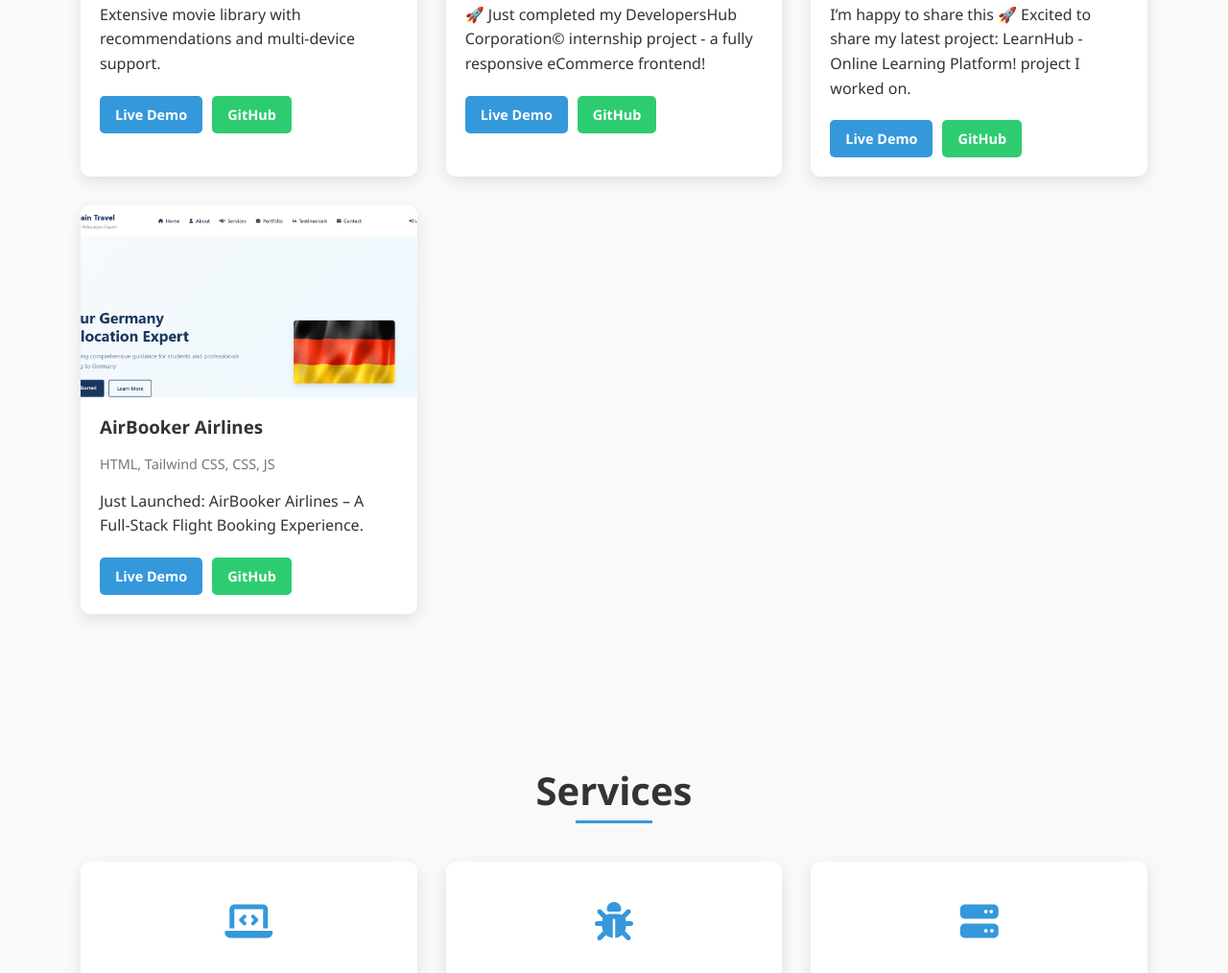
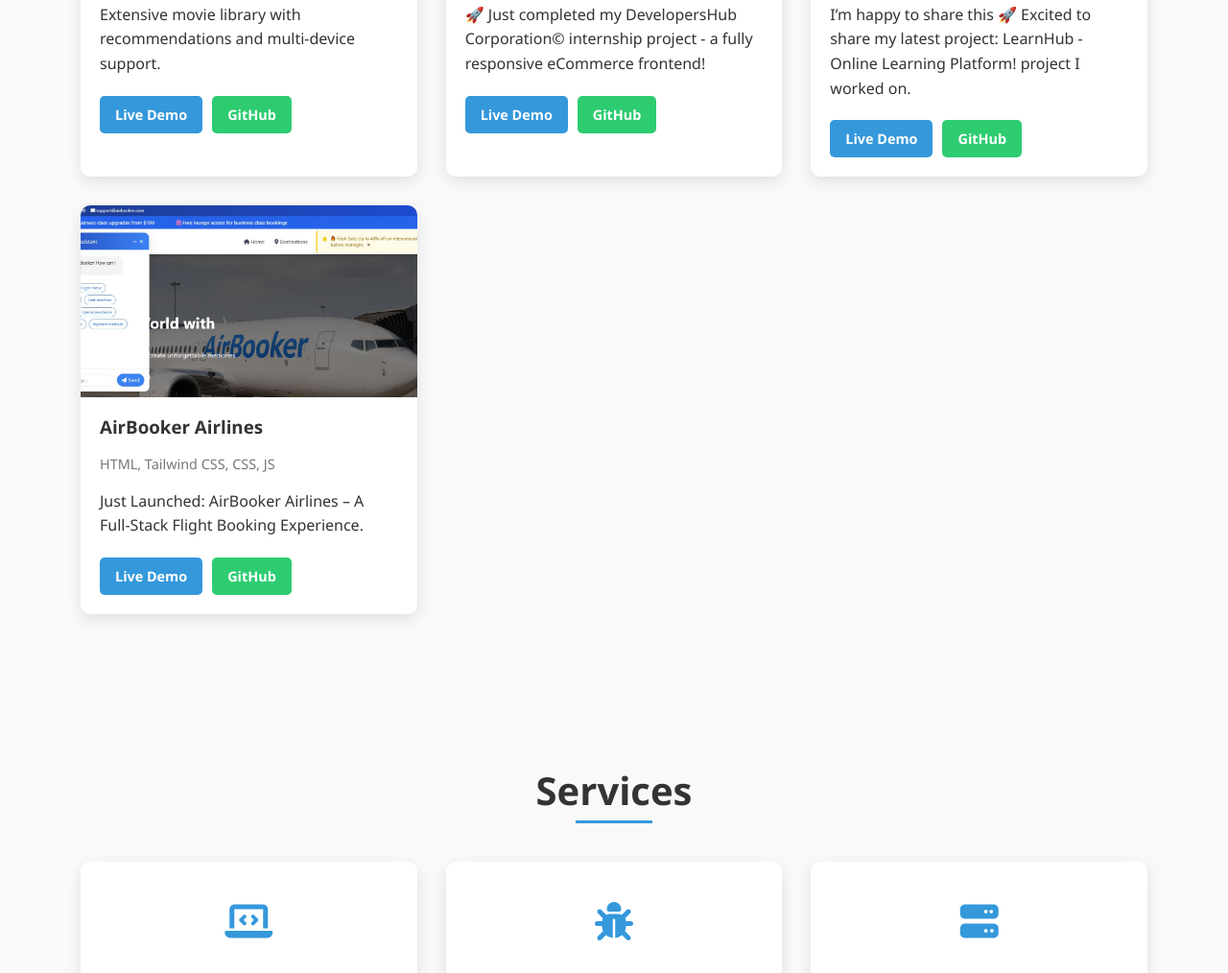
Before and after one commit to hasnainabdi/portfolio, a plain HTML site: page index.html in a window 1280 px wide. Shown: the part 3394-4408 px from the top of the page at 96% size. Drawn offline with nearby package versions, Linux system fonts and the light colour scheme; a script that the page names is missing.

Commit message:
Update index.html
Signed-off-by: Muhammad Hasnain <115872104+hasnainabdi@users.noreply.github.com>

```diff
--- a/index.html
+++ b/index.html
@@ -282,7 +282,7 @@
                  <!-- Project 10 -->
                 <div class="project-card" data-aos="fade-up" data-aos-delay="200">
                     <div class="project-image">
-                        <img src="assest/pro-agency.PNG" alt="">
+                        <img src="assest/airbooker.jpg" alt="">
                     </div>
                     <div class="project-info">
                         <h3>AirBooker Airlines</h3>
```
